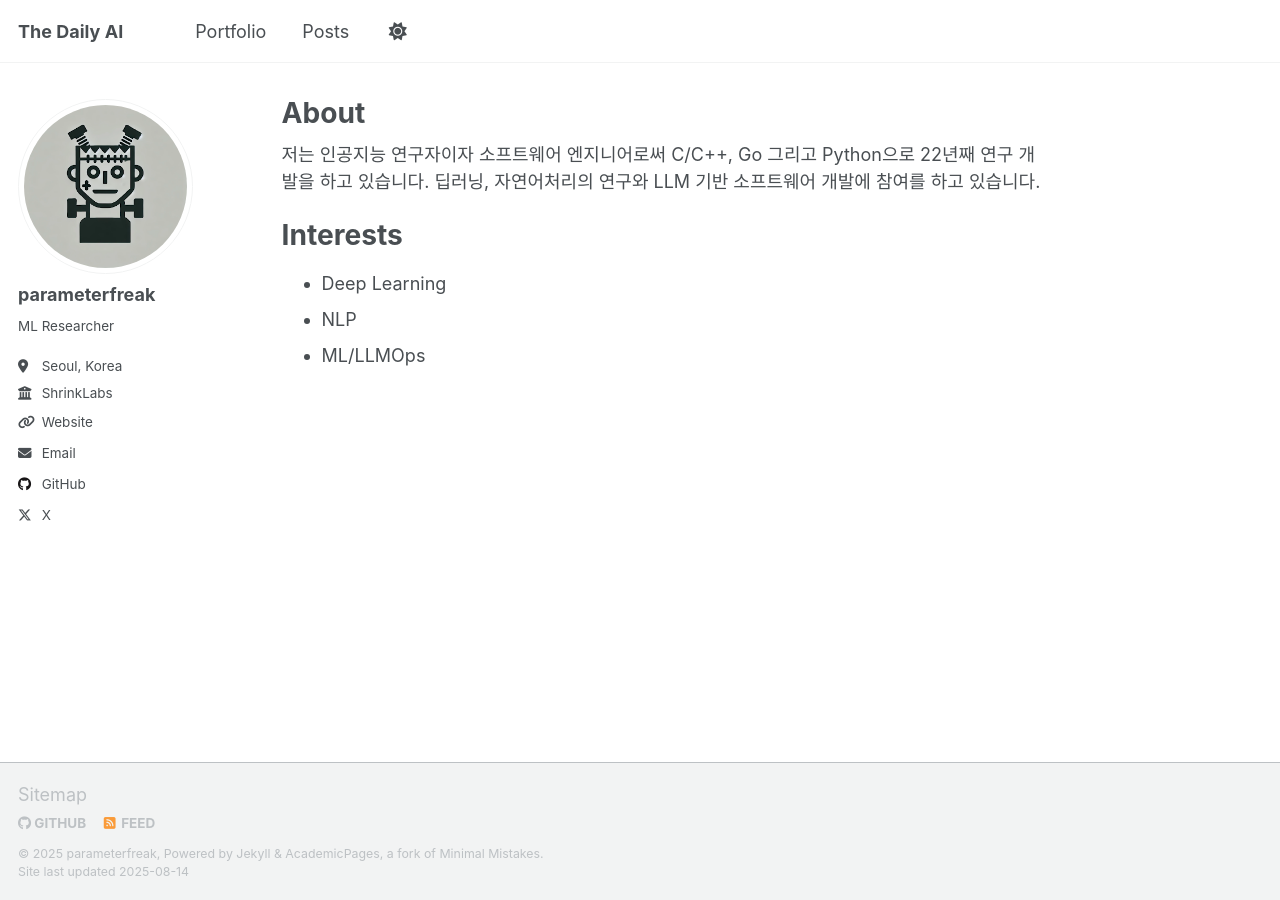
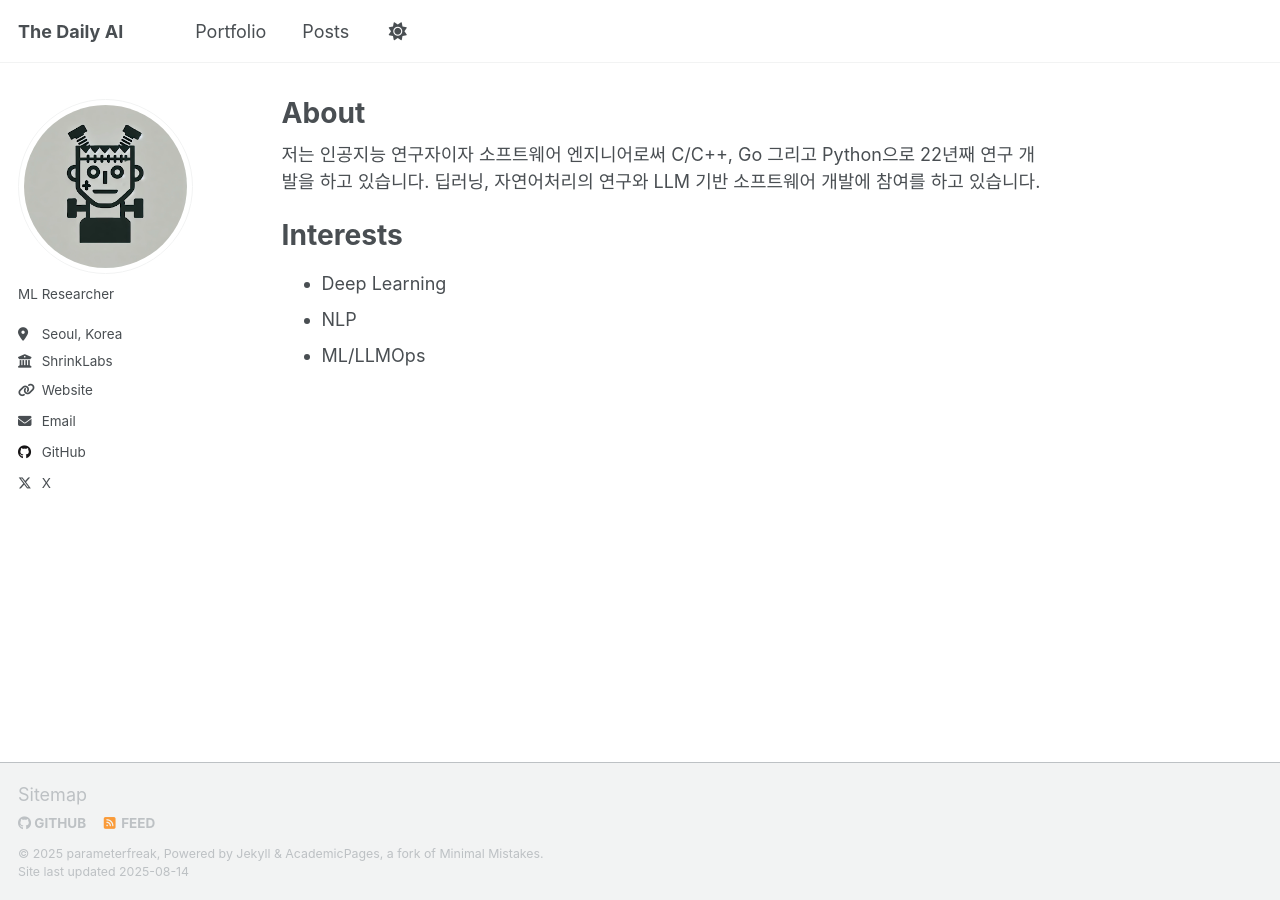
Before and after one commit to parameterfreak/parameterfreak.github.io, a Jekyll site: the page built from _pages/about.md, in a window 1280 px wide. Built offline with Jekyll 4.4.1, drawn with Linux system fonts in a browser that asks for light colours; a script that is not in the unit is left out.

Commit message:
Update _config.yml

```diff
--- a/_config.yml
+++ b/_config.yml
@@ -23,7 +23,7 @@ repository               : "parameterfreak/parameterfreak.github.io"
 author:
   # Biographic information
   avatar           : "profile.png"
-  name             : "parameterfreak"
+  name             : ""
   pronouns         : # example: "she/her"
   bio              : "ML Researcher"
   location         : "Seoul, Korea"
```
